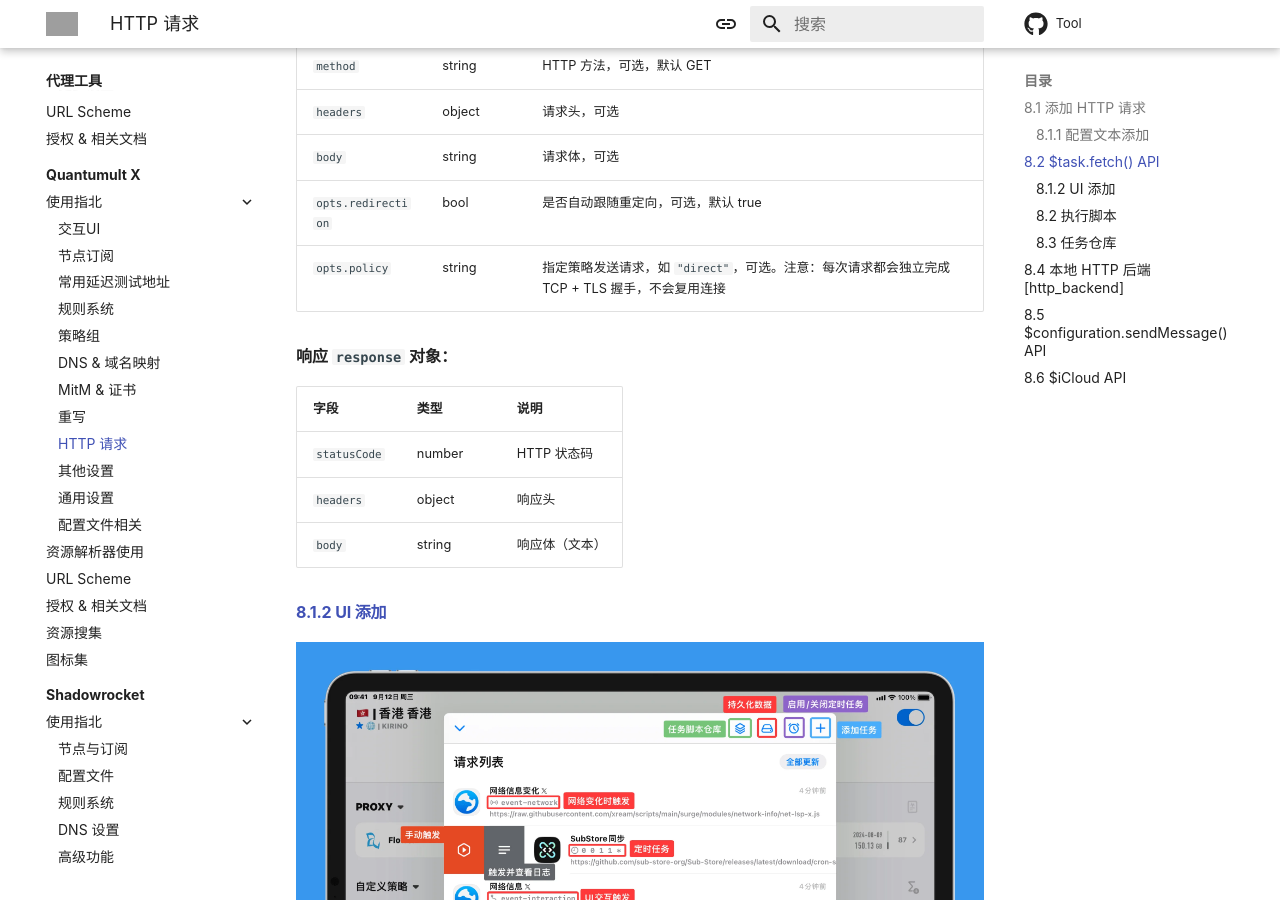
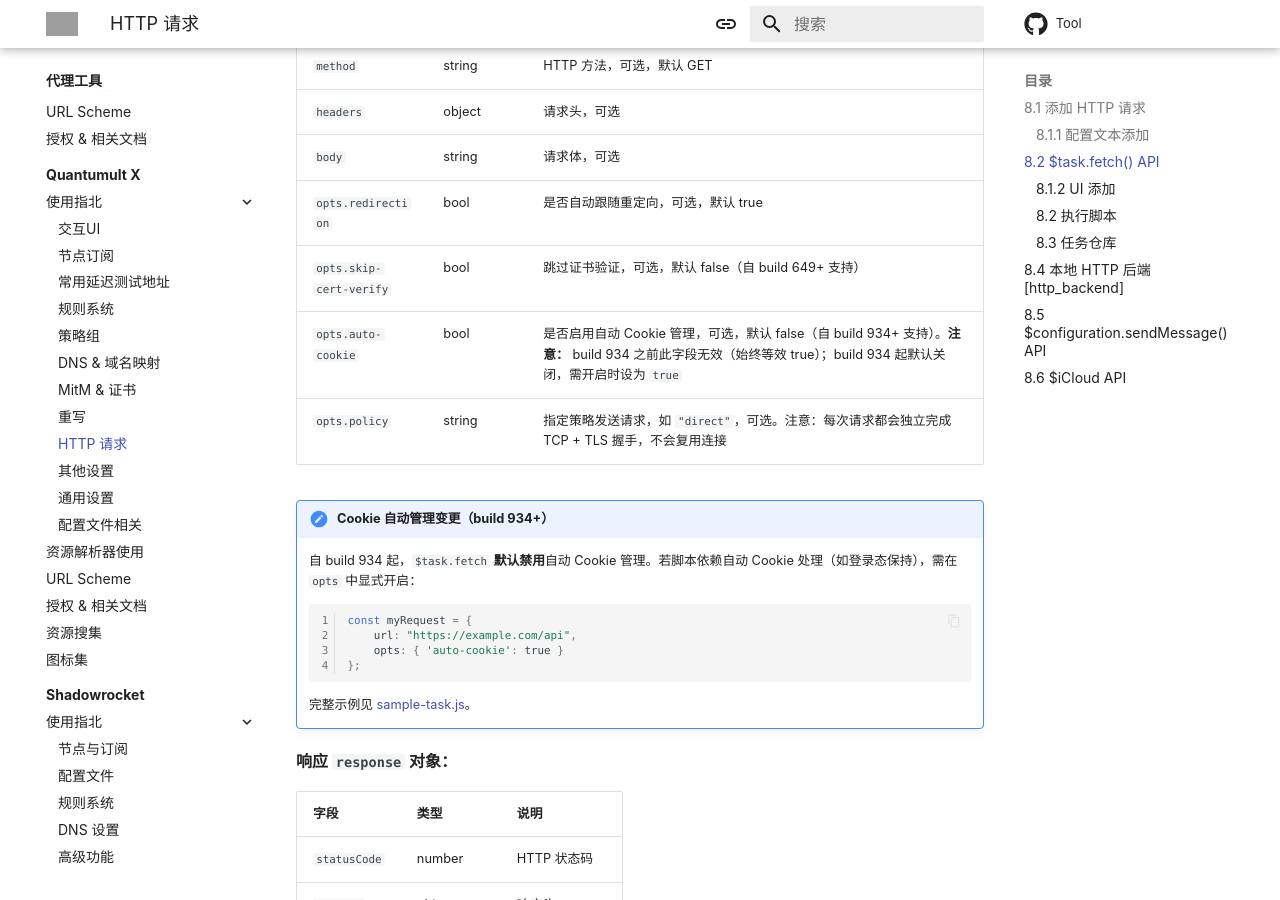
Before and after one commit to Repcz/Repcz.github.io, an MkDocs documentation site: the page built from docs/quantumultx/http-js.md, in a window 1280 px wide and 900 px high, scrolled down 2833 px. Built offline with MkDocs 1.6.1 and Material for MkDocs 9.7.7, drawn with Linux system fonts in a browser that asks for light colours; comment, search, counter and statistics services are not loaded; grey boxes are pictures that could not be loaded.

Commit message:
docs(quantumultx): 补充 $task.fetch auto-cookie 及 skip-cert-verify 文档
- http-js.md: 新增 opts.skip-cert-verify / opts.auto-cookie 参数表
  及 Cookie 自动管理变更说明块 (build 934+)
- rewrite.md: 同步更新 $task.fetch opts 描述

````diff
--- a/docs/quantumultx/http-js.md
+++ b/docs/quantumultx/http-js.md
@@ -98,7 +98,20 @@ $task.fetch(myRequest).then(response => {
 | `headers` | object | 请求头，可选 |
 | `body` | string | 请求体，可选 |
 | `opts.redirection` | bool | 是否自动跟随重定向，可选，默认 true |
+| `opts.skip-cert-verify` | bool | 跳过证书验证，可选，默认 false（自 build 649+ 支持） |
+| `opts.auto-cookie` | bool | 是否启用自动 Cookie 管理，可选，默认 false（自 build 934+ 支持）。**注意：** build 934 之前此字段无效（始终等效 true）；build 934 起默认关闭，需开启时设为 `true` |
 | `opts.policy` | string | 指定策略发送请求，如 `"direct"`，可选。注意：每次请求都会独立完成 TCP + TLS 握手，不会复用连接 |
+
+<!-- prettier-ignore -->
+!!! 注意 "Cookie 自动管理变更（build 934+）"
+    自 build 934 起，`$task.fetch` **默认禁用**自动 Cookie 管理。若脚本依赖自动 Cookie 处理（如登录态保持），需在 `opts` 中显式开启：
+    ```javascript
+    const myRequest = {
+        url: "https://example.com/api",
+        opts: { 'auto-cookie': true }
+    };
+    ```
+    完整示例见 [sample-task.js](https://github.com/crossutility/Quantumult-X/blob/master/sample-task.js)。
 
 **响应 `response` 对象：**
 
````
Also changed, not shown: docs/quantumultx/rewrite.md (+1 -1 lines).
